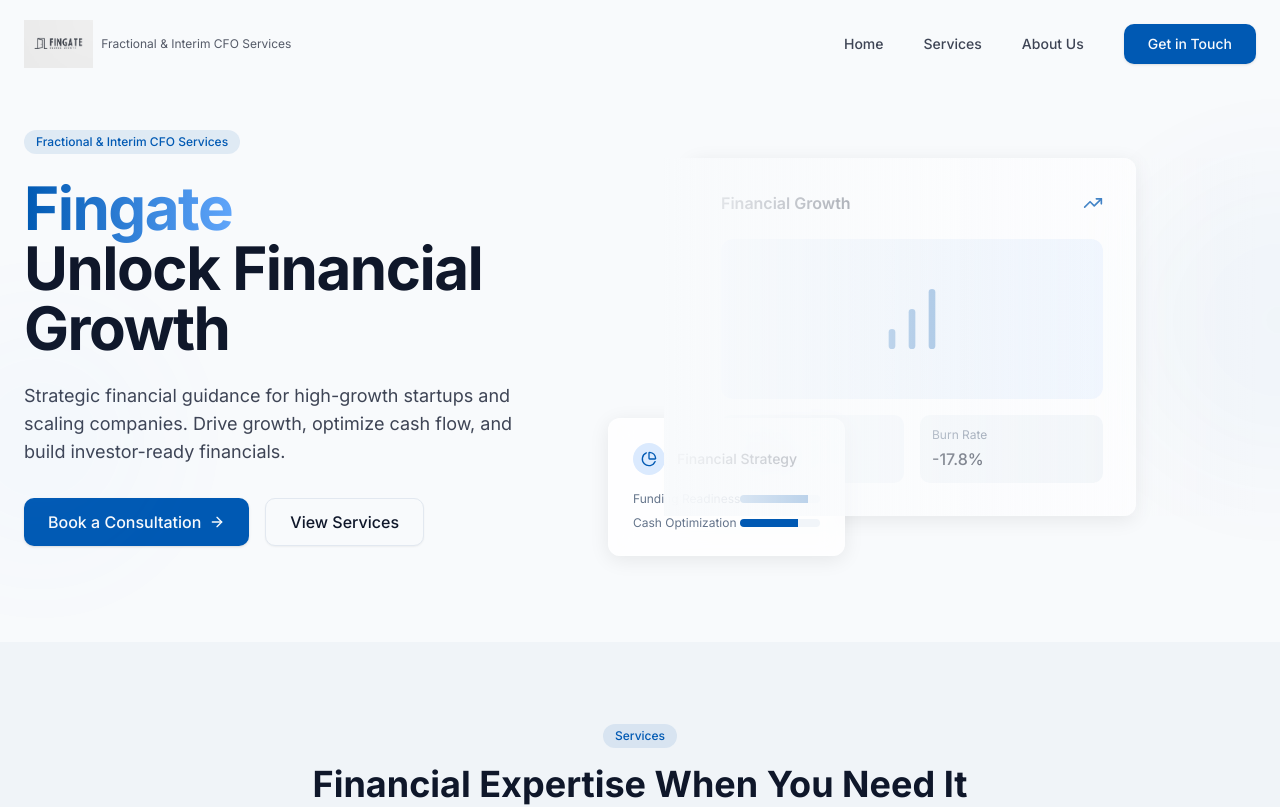
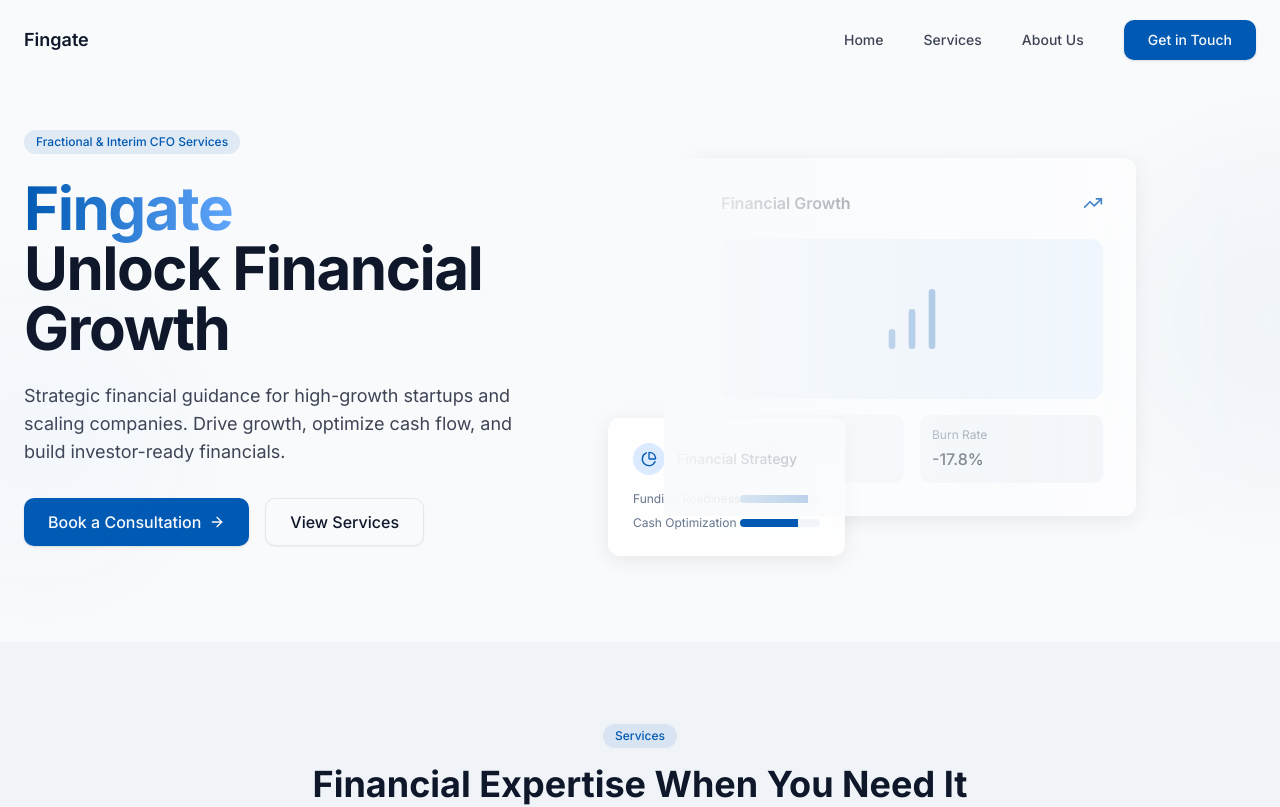
Before and after one commit to rafaelmaranonpy-ui/fingatecfo, a React (Vite) app: page / in a window 1280 px wide. Shown: the top 807 px of the page. Built offline with nearby package versions, Linux system fonts and the light colour scheme.

Commit message:
Remove logo from Navbar
Removes the logo image and the "Fractional & Interim CFO Services" text from the left side of the Navbar component.

```diff
--- a/src/components/Navbar.tsx
+++ b/src/components/Navbar.tsx
@@ -37,16 +37,9 @@ export const Navbar = () => {
         <div className="flex items-center justify-between">
           <a
             href="#home"
-            className="flex items-center gap-2"
+            className="text-lg font-semibold text-foreground"
           >
-            <img
-              src="/lovable-uploads/524af9dc-88d8-4c60-a3a9-87137cc49c3f.png"
-              alt="Fingate Logo"
-              className="h-12"
-            />
-            <div className="hidden md:block">
-              <p className="text-xs text-foreground/70">Fractional & Interim CFO Services</p>
-            </div>
+            Fingate
           </a>
 
           {/* Desktop Navigation */}
```
